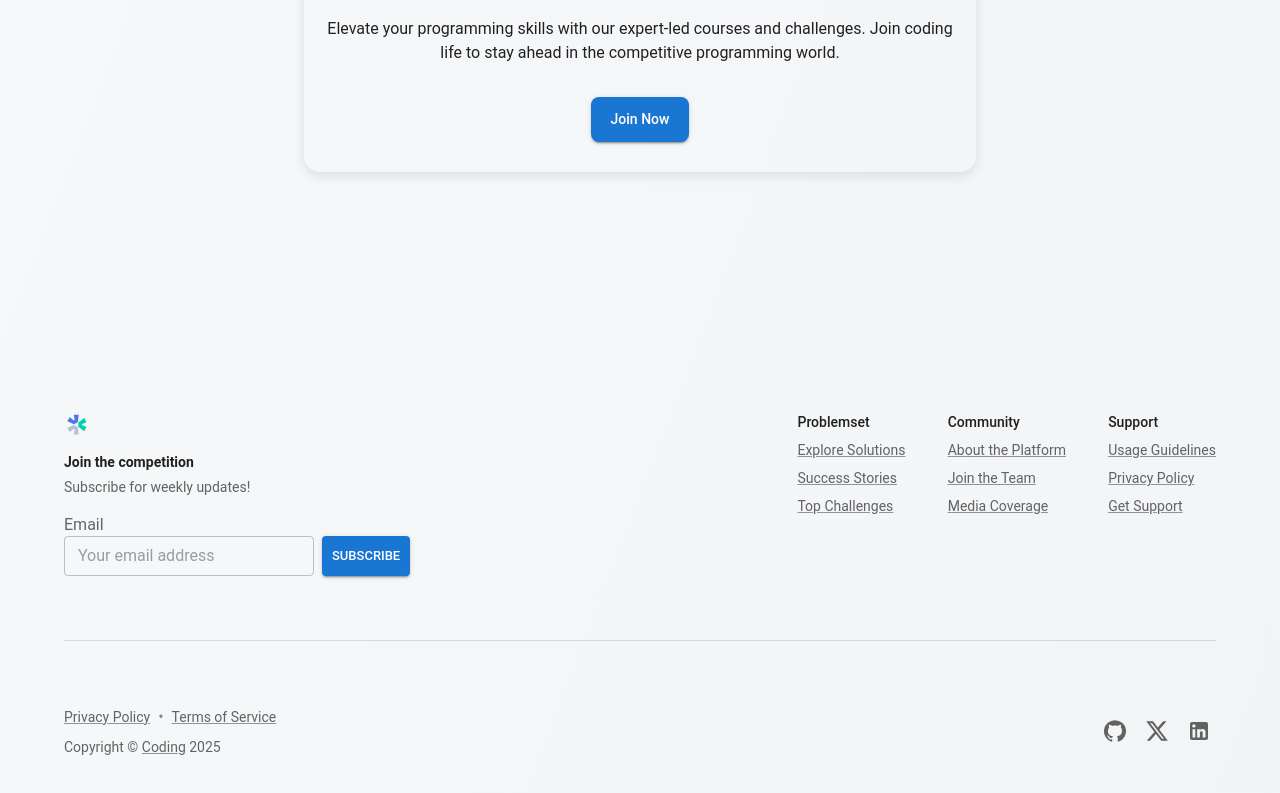
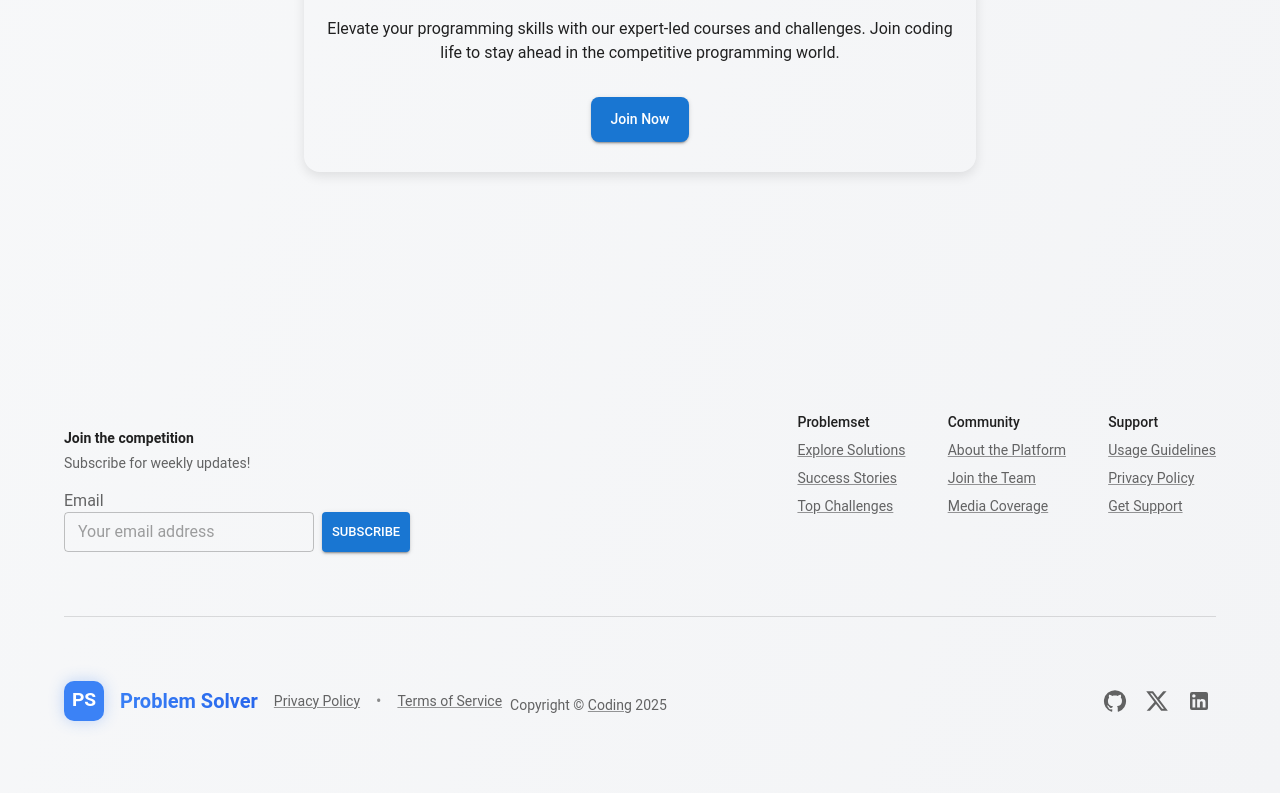
Before and after one commit to rouaaassi/problem, a React (Vite) app: page / in a window 1280 px wide. Shown: the part 2456-3249 px from the top of the page. Built offline with nearby package versions, Linux system fonts and the light colour scheme; no server answers.

Commit message:
edit photos

```diff
--- a/src/components/footer/footer-bottom.tsx
+++ b/src/components/footer/footer-bottom.tsx
@@ -13,7 +13,41 @@ const FooterBottom = () => (
       borderColor: 'divider',
     }}
   >
-    <div>
+    <Box sx={{ display: 'flex', alignItems: 'center', gap: 2 }}>
+      <Box
+        sx={{
+          width: '40px',
+          height: '40px',
+          backgroundColor: '#3b82f6',
+          borderRadius: '10px',
+          display: 'flex',
+          alignItems: 'center',
+          justifyContent: 'center',
+          color: 'white',
+          fontSize: '1.2rem',
+          fontWeight: 'bold',
+          boxShadow: '0 0 15px rgba(59, 130, 246, 0.3)',
+          transition: 'all 0.3s ease',
+          '&:hover': {
+            transform: 'scale(1.05)',
+            boxShadow: '0 0 20px rgba(59, 130, 246, 0.5)',
+          },
+        }}
+      >
+        PS
+      </Box>
+      <Typography
+        variant="h6"
+        sx={{
+          fontWeight: 700,
+          background: 'linear-gradient(45deg, #3b82f6, #2563eb)',
+          WebkitBackgroundClip: 'text',
+          WebkitTextFillColor: 'transparent',
+        }}
+      >
+        Problem Solver
+      </Typography>
+      <Box sx={{ display: 'flex', alignItems: 'center', gap: 1 }}>
         <Link color="text.secondary" variant="body2" href="#">
           Privacy Policy
         </Link>
@@ -22,7 +56,8 @@ const FooterBottom = () => (
           Terms of Service
         </Link>
         <Copyright />
-    </div>
+      </Box>
+    </Box>
     <SocialIcons />
   </Box>
 );
--- a/src/components/footer/new-subscription.tsx
+++ b/src/components/footer/new-subscription.tsx
@@ -1,9 +1,7 @@
 import { Box, Button, InputLabel, Stack, TextField, Typography } from '@mui/material';
-import LogoIcon from '../../assets/icons/LogoIcon';
 
 const NewsletterSubscription = () => (
   <Box sx={{ width: { xs: '100%', sm: '60%' } }}>
-    <LogoIcon />
     <Typography variant="body2" gutterBottom sx={{ fontWeight: 600, mt: 2 }}>
       Join the competition
     </Typography>
--- a/vite.config.ts
+++ b/vite.config.ts
@@ -4,5 +4,22 @@ import react from '@vitejs/plugin-react'
 // https://vite.dev/config/
 export default defineConfig({
   plugins: [react()],
-
+  base: '/',
+  build: {
+    outDir: 'dist',
+    assetsDir: 'assets',
+    sourcemap: true,
+    rollupOptions: {
+      output: {
+        manualChunks: {
+          vendor: ['react', 'react-dom', 'react-router-dom'],
+          mui: ['@mui/material', '@mui/icons-material'],
+        },
+      },
+    },
+  },
+  server: {
+    port: 3000,
+    host: true,
+  },
 })
```
Also changed, not shown: vercel.json (added). Lines whose indentation alone changed are shown as unchanged.
